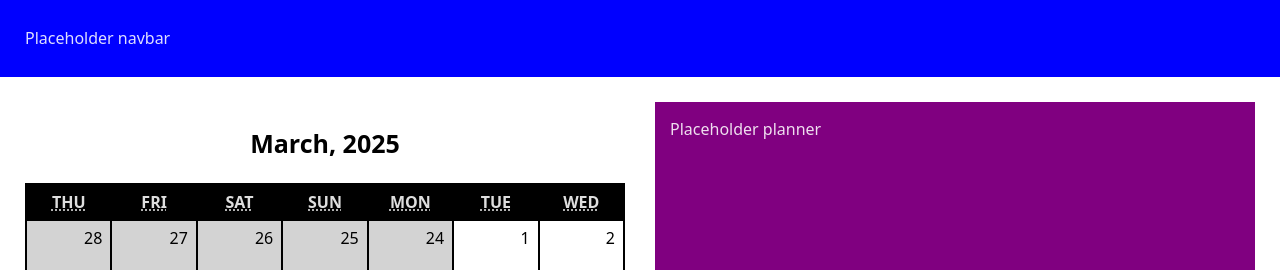
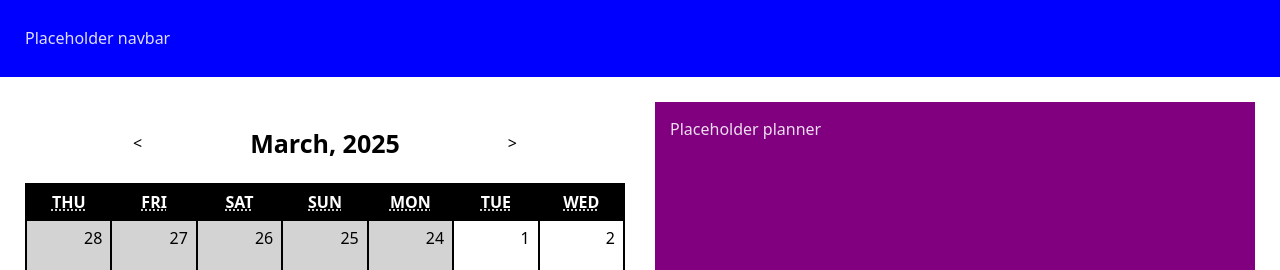
Before and after one commit to jubrito/planner-with-calendar, a React (Vite) app: page / in a window 1280 px wide. Shown: the top 270 px of the page. Built offline with nearby package versions, Linux system fonts and the light colour scheme.

Commit message:
feat: add hardcoded previous/next icons

```diff
--- a/src/components/Calendar/CalendarWeeks/_calendar-weeks.module.scss
+++ b/src/components/Calendar/CalendarWeeks/_calendar-weeks.module.scss
@@ -22,5 +22,6 @@
     text-transform: uppercase;
     text-decoration: none;
     border: variables.$smaller-gap solid variables.$black-color;
+    color: variables.$white-color;
   }
 }
--- a/src/features/Calendar/Calendar.tsx
+++ b/src/features/Calendar/Calendar.tsx
@@ -13,9 +13,17 @@ const Calendar = () => {
 
   return (
     <section className={styles.calendar}>
-      <h2 className={styles.monthLabel} id="calendar-month-name">
-        {`${currentMonthName}, ${currentYear}`}
-      </h2>
+      <div className={styles.calendarHeader}>
+        <div>
+          <p>{"<"}</p>
+        </div>
+        <h2 className={styles.monthLabel} id="calendar-month-name">
+          {`${currentMonthName}, ${currentYear}`}
+        </h2>
+        <div>
+          <p>{">"}</p>
+        </div>
+      </div>
       <table aria-labelledby="calendar-month-name">
         <CalendarWeeks />
         <CalendarCells dateConfig={dateConfig} />
--- a/src/features/Calendar/_calendar.module.scss
+++ b/src/features/Calendar/_calendar.module.scss
@@ -5,6 +5,13 @@
   grid-area: calendar;
   margin-left: variables.$outer-spacing;
   position: relative;
+  color: variables.$black-color;
+
+  .calendarHeader {
+    display: flex;
+    align-items: center;
+    justify-content: space-evenly;
+  }
 
   table {
     table-layout: fixed;
@@ -24,7 +31,6 @@
 
 .monthLabel {
   $height: 40px;
-  color: variables.$black-color;
   font-size: variables.$h1-size;
   line-height: $height;
   font-weight: bold;
```
